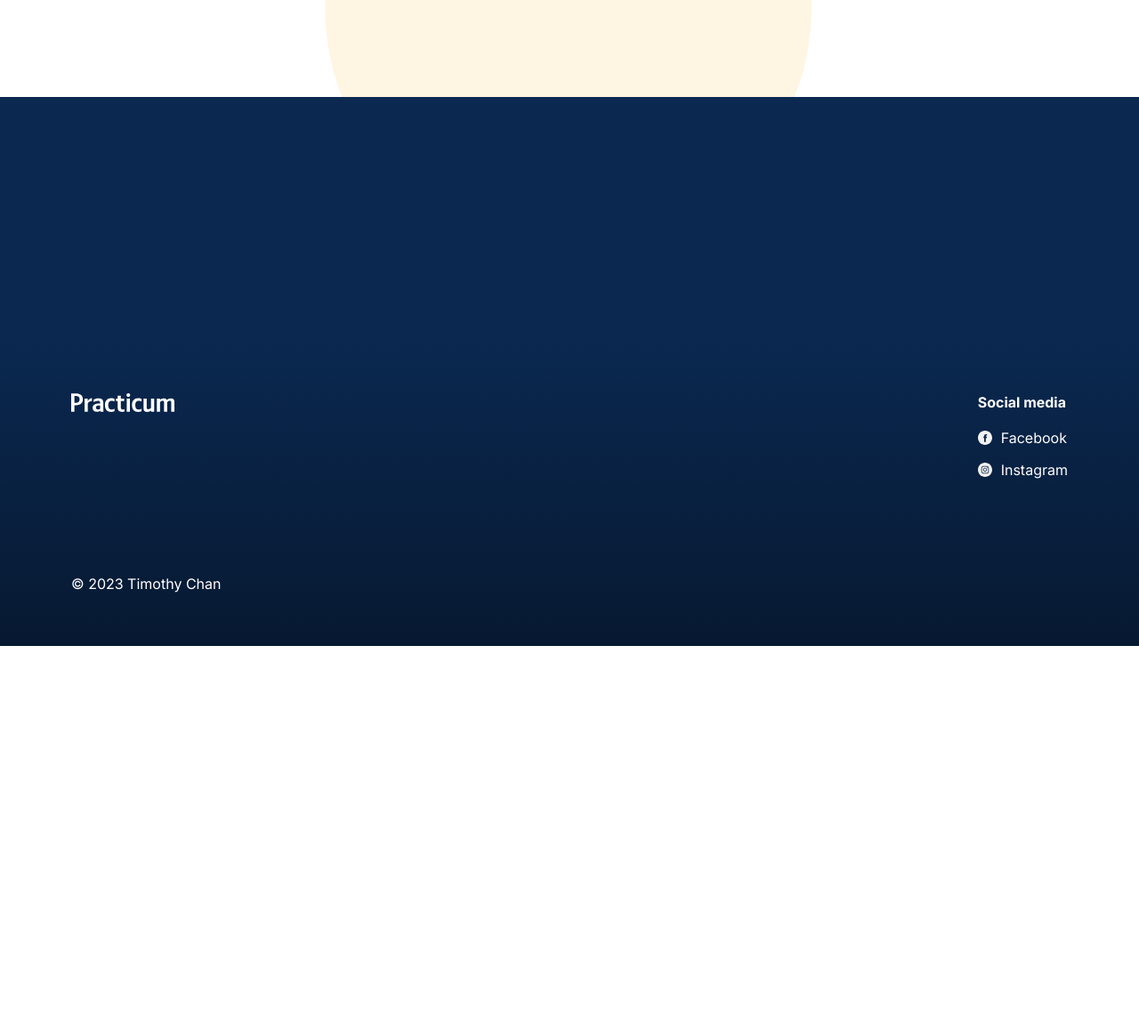
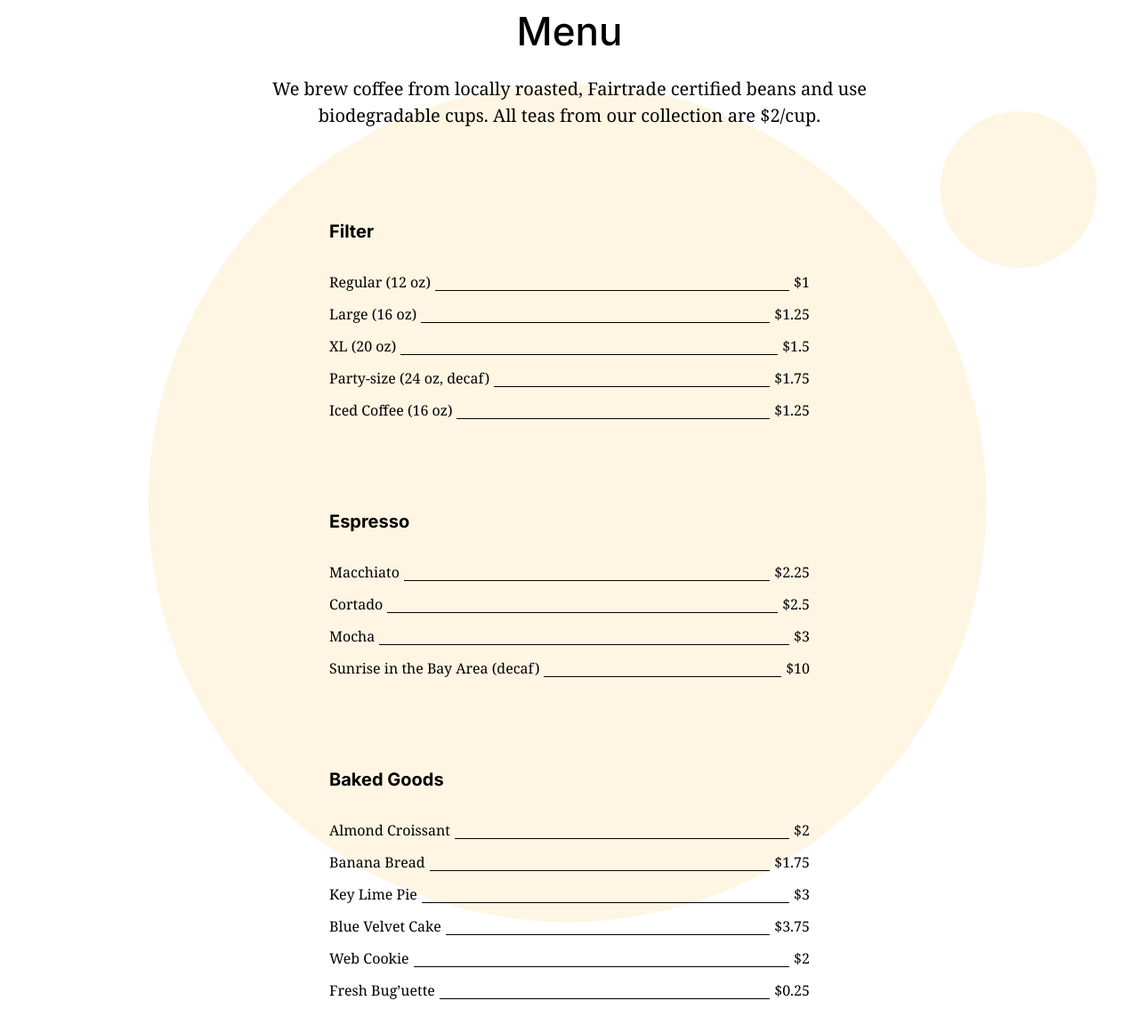
Before and after one commit to timothyqchan/se_project_coffeeshop, a plain HTML site: page index.html in a window 1280 px wide. Shown: the part 2651-3812 px from the top of the page at 89% size. Before the commit the page ends 3377 px from the top, so only its background shows below. Drawn offline with Linux system fonts and the light colour scheme.

Commit message:
Project 2 Stage 4 Submit

```diff
--- a/index.html
+++ b/index.html
@@ -161,8 +161,124 @@
             </label>
           </form>
         </section>
-        <section class="menu" id="menu"></section>
-        <section class="about" id="contacts"></section>
+        <section class="menu" id="menu">
+          <h2 class="menu__title">Menu</h2>
+          <p class="menu__subtitle">
+            We brew coffee from locally roasted, Fairtrade certified beans and
+            use biodegradable cups. All teas from our collection are $2/cup.
+          </p>
+          <div class="menu__cards">
+            <div class="card">
+              <h3 class="card__title">Filter</h3>
+              <ul class="card__list">
+                <li class="card__list-item">
+                  Regular (12 oz)
+                  <span class="card__list-divider"></span>
+                  $1
+                </li>
+                <li class="card__list-item">
+                  Large (16 oz)
+                  <span class="card__list-divider"></span>
+                  $1.25
+                </li>
+                <li class="card__list-item">
+                  XL (20 oz)
+                  <span class="card__list-divider"></span>
+                  $1.5
+                </li>
+                <li class="card__list-item">
+                  Party-size (24 oz, decaf)
+                  <span class="card__list-divider"></span>
+                  $1.75
+                </li>
+                <li class="card__list-item">
+                  Iced Coffee (16 oz)
+                  <span class="card__list-divider"></span>
+                  $1.25
+                </li>
+              </ul>
+            </div>
+            <div class="card">
+              <h3 class="card__title">Espresso</h3>
+              <ul class="card__list">
+                <li class="card__list-item">
+                  Macchiato
+                  <span class="card__list-divider"></span>
+                  $2.25
+                </li>
+                <li class="card__list-item">
+                  Cortado
+                  <span class="card__list-divider"></span>
+                  $2.5
+                </li>
+                <li class="card__list-item">
+                  Mocha
+                  <span class="card__list-divider"></span>
+                  $3
+                </li>
+                <li class="card__list-item">
+                  Sunrise in the Bay Area (decaf)
+                  <span class="card__list-divider"></span>
+                  $10
+                </li>
+              </ul>
+            </div>
+            <div class="card">
+              <h3 class="card__title">Baked Goods</h3>
+              <ul class="card__list">
+                <li class="card__list-item">
+                  Almond Croissant
+                  <span class="card__list-divider"></span>
+                  $2
+                </li>
+                <li class="card__list-item">
+                  Banana Bread
+                  <span class="card__list-divider"></span>
+                  $1.75
+                </li>
+                <li class="card__list-item">
+                  Key Lime Pie
+                  <span class="card__list-divider"></span>
+                  $3
+                </li>
+                <li class="card__list-item">
+                  Blue Velvet Cake
+                  <span class="card__list-divider"></span>
+                  $3.75
+                </li>
+                <li class="card__list-item">
+                  Web Cookie
+                  <span class="card__list-divider"></span>
+                  $2
+                </li>
+                <li class="card__list-item">
+                  Fresh Bug’uette
+                  <span class="card__list-divider"></span>
+                  $0.25
+                </li>
+              </ul>
+            </div>
+          </div>
+        </section>
+        <section class="about">
+          <h2 class="about__title">About the coffee shop</h2>
+          <div class="about__content">
+            <p class="about__paragraph">
+              Our coffee shop is located in the Practicum Library's hall. It
+              features 6 tables and free WiFi.
+            </p>
+            <p class="about__paragraph">
+              Our main mission is keeping guests cozy and energized.
+            </p>
+            <p class="about__paragraph">
+              Besides that, we try to reduce our environmental impact — so we
+              don't sell single-use cups. But you can buy one of our reusable
+              cups!
+            </p>
+          </div>
+          <div class="about__circle"></div>
+          <div class="about__circle_animation_blurred"></div>
+        </section>
       </main>
       <footer class="footer" id="footer">
         <div class="footer__content">
```
